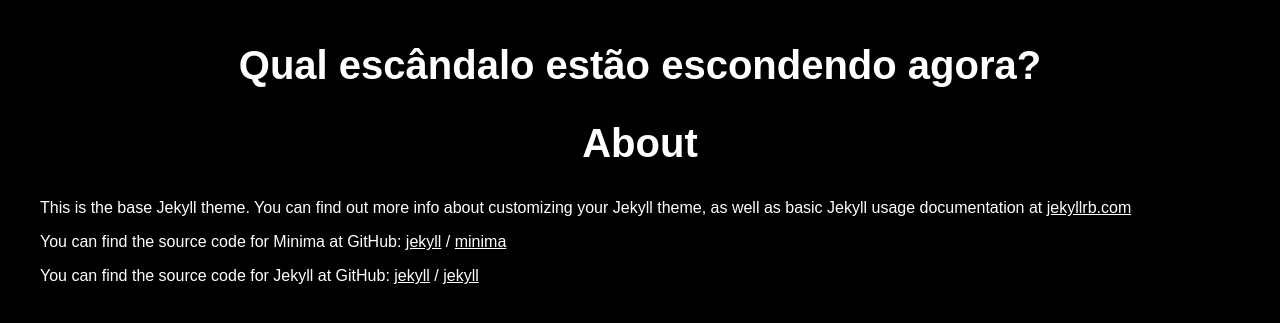
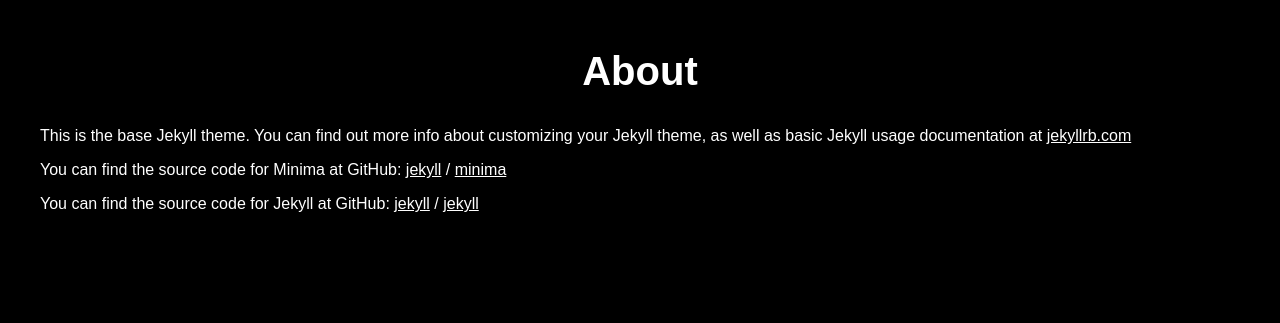
Before and after one commit to Descortinando/descortinando.github.io, a Jekyll site: the page built from about.markdown, in a window 1280 px wide. Shown: the top 323 px of the page. Built offline with Jekyll 4.4.1, drawn with Linux system fonts in a browser that asks for light colours.

Commit message:
inline header

```diff
--- a/_includes/header.html
+++ /dev/null
@@ -1,3 +0,0 @@
-<header class="site-header wrapper">
-  <h1>Qual escândalo estão escondendo agora?</h1>
-</header>
--- a/_layouts/default.html
+++ b/_layouts/default.html
@@ -4,8 +4,6 @@
   {%- include head.html -%}
 
   <body>
-
-    {%- include header.html -%}
 
     <main class="page-content" aria-label="Content">
       <div class="wrapper">
--- a/_layouts/home.html
+++ b/_layouts/home.html
@@ -3,6 +3,10 @@ layout: default
 ---
 
 <div class="home">
+  <header class="site-header wrapper">
+    <h1>Qual escândalo estão escondendo agora?</h1>
+  </header>
+
   {% assign post = site.posts.first %}
   <div class="lado-a-lado">
     <div class="coluna">
```
